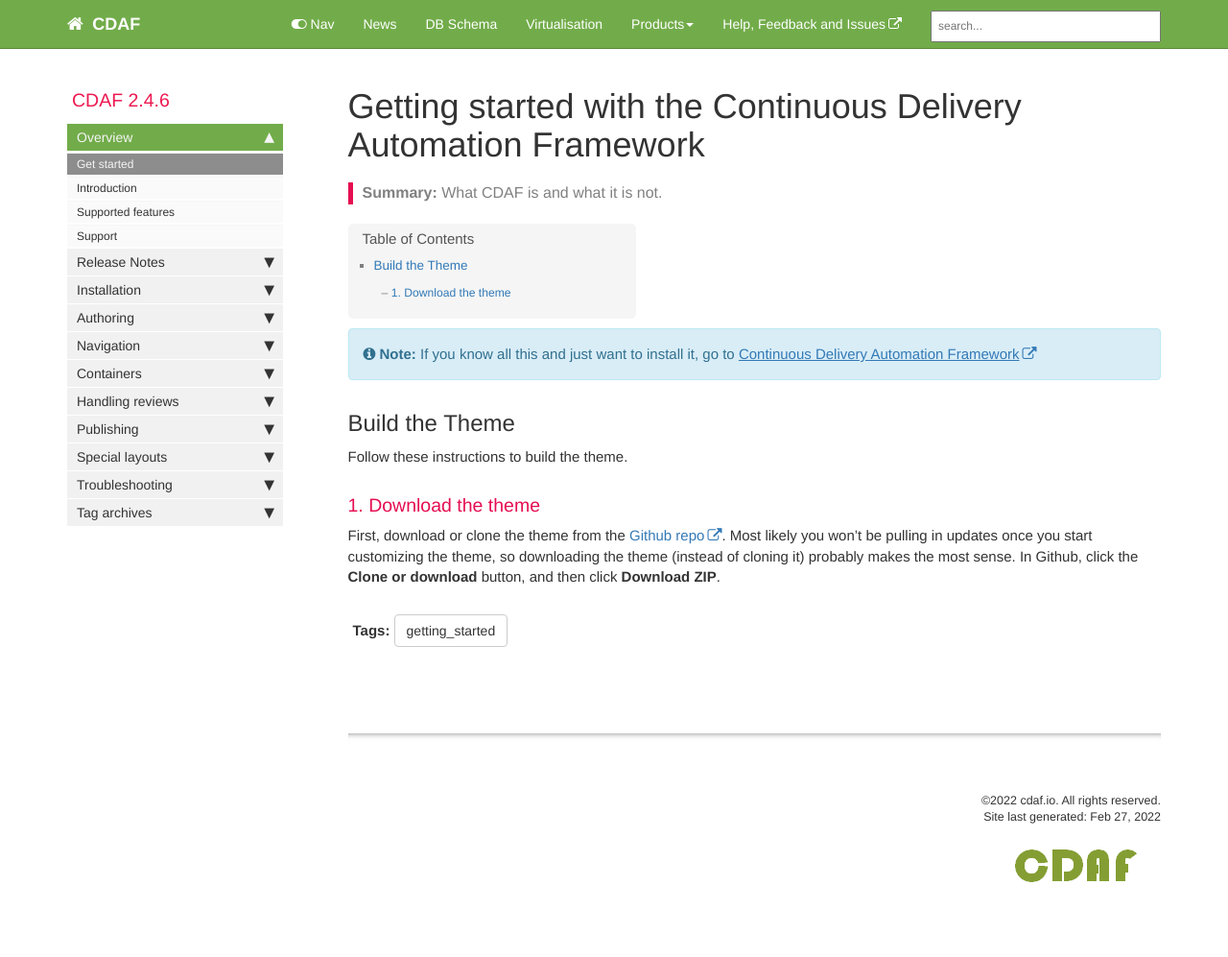
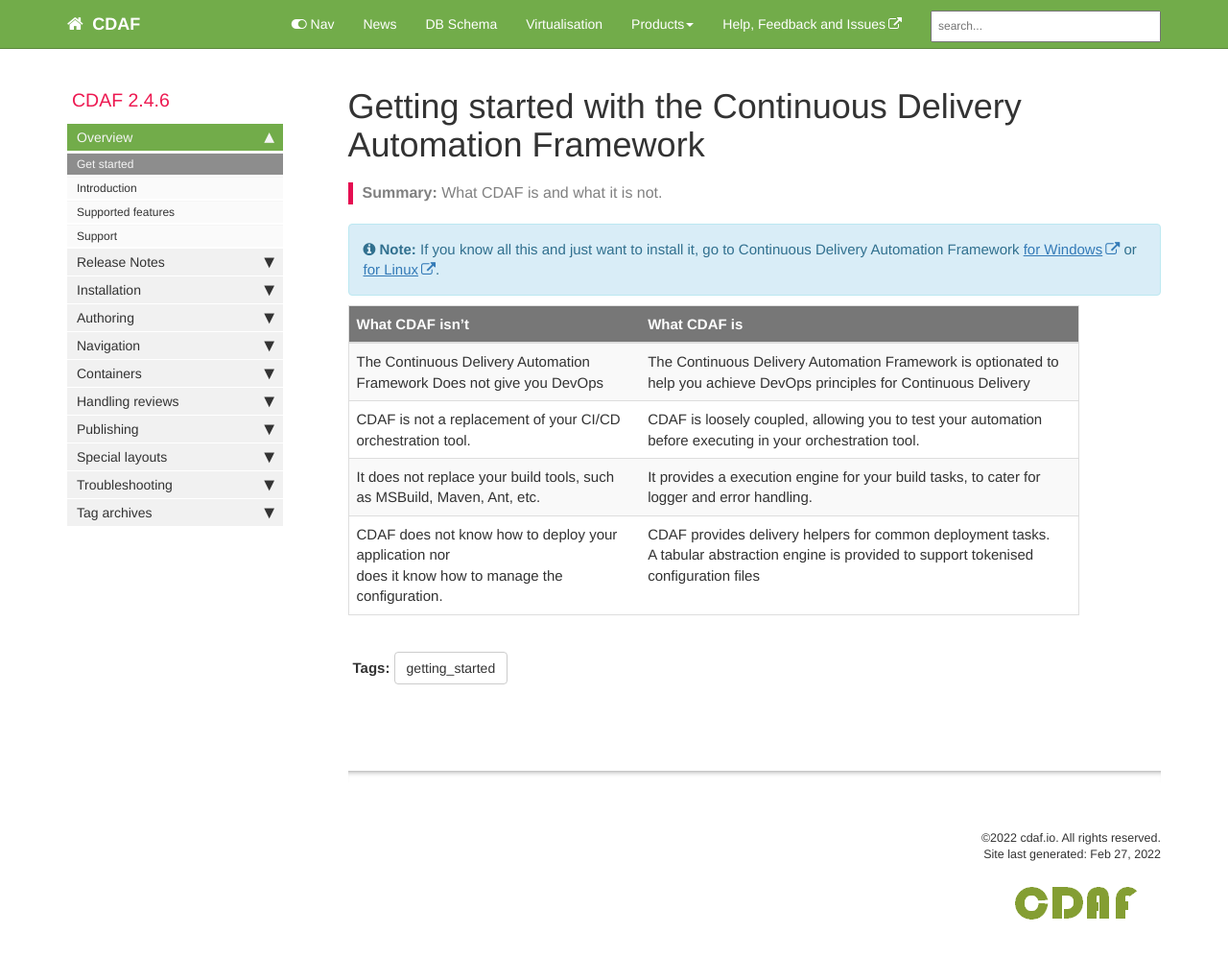
Before and after one commit to cdaf/docs.cdaf.io, a Jekyll site: the page built from index.md, in a window 1280 px wide and 1055 px high. Shown: the top 997 px of the window at 96% size. Built offline with Jekyll 4.4.1, drawn with Linux system fonts in a browser that asks for light colours; comment, search, counter and statistics services are not loaded.

Commit message:
Initial content for index, What CDAF is & isn't

```diff
--- a/_includes/footer.html
+++ b/_includes/footer.html
@@ -3,7 +3,7 @@
                 <div class="col-lg-12 footer">
                &copy;{{ site.time | date: "%Y"  }} {{site.company_name}}. All rights reserved. <br />
 {% if page.last_updated %}<span>Page last updated:</span> {{page.last_updated}}<br/>{% endif %} Site last generated: {{ site.time | date: "%b %-d, %Y"  }} <br />
-<p><img src="{{ "images/company_logo.png" }}" alt="Company logo"/></p>
+<p><img src="{{ "images/company_logo.png" }}" alt="cdaf.io"/></p>
                 </div>
             </div>
 </footer>
--- a/index.md
+++ b/index.md
@@ -7,14 +7,13 @@ permalink: index.html
 summary: What CDAF is and what it is not.
 ---
 
-{% include note.html content="If you know all this and just want to install it, go to <a alt='continuous delivery automation framework' href='http://cdaf.io'>Continuous Delivery Automation Framework</a>" %}
+{% include note.html content="If you know all this and just want to install it, go to Continuous Delivery Automation Framework <a alt='continuous delivery automation framework for Windows' href='https://cdaf.io/windows'>for Windows</a> or <a alt='continuous delivery automation framework for Linux' href='https://cdaf.io/linux'>for Linux</a>."%}
 
-## Build the Theme
-
-Follow these instructions to build the theme.
-
-### 1. Download the theme
-
-First, download or clone the theme from the [Github repo](https://github.com/tomjoht/documentation-theme-jekyll). Most likely you won't be pulling in updates once you start customizing the theme, so downloading the theme (instead of cloning it) probably makes the most sense. In Github, click the **Clone or download** button, and then click **Download ZIP**.
+| What CDAF isn't | What CDAF is |
+|-----------------|--------------|
+| The Continuous Delivery Automation Framework Does not give you DevOps | The Continuous Delivery Automation Framework is optionated to help you achieve DevOps principles for Continuous Delivery |
+| CDAF is not a replacement of your CI/CD orchestration tool. | CDAF is loosely coupled, allowing you to test your automation before executing in your orchestration tool. |
+| It does not replace your build tools, such as MSBuild, Maven, Ant, etc. | It provides a execution engine for your build tasks, to cater for logger and error handling. |
+| CDAF does not know how to deploy your application nor<br/>does it know how to manage the configuration. | CDAF provides delivery helpers for common deployment tasks.<br/>A tabular abstraction engine is provided to support tokenised configuration files |
 
 {% include links.html %}
```
